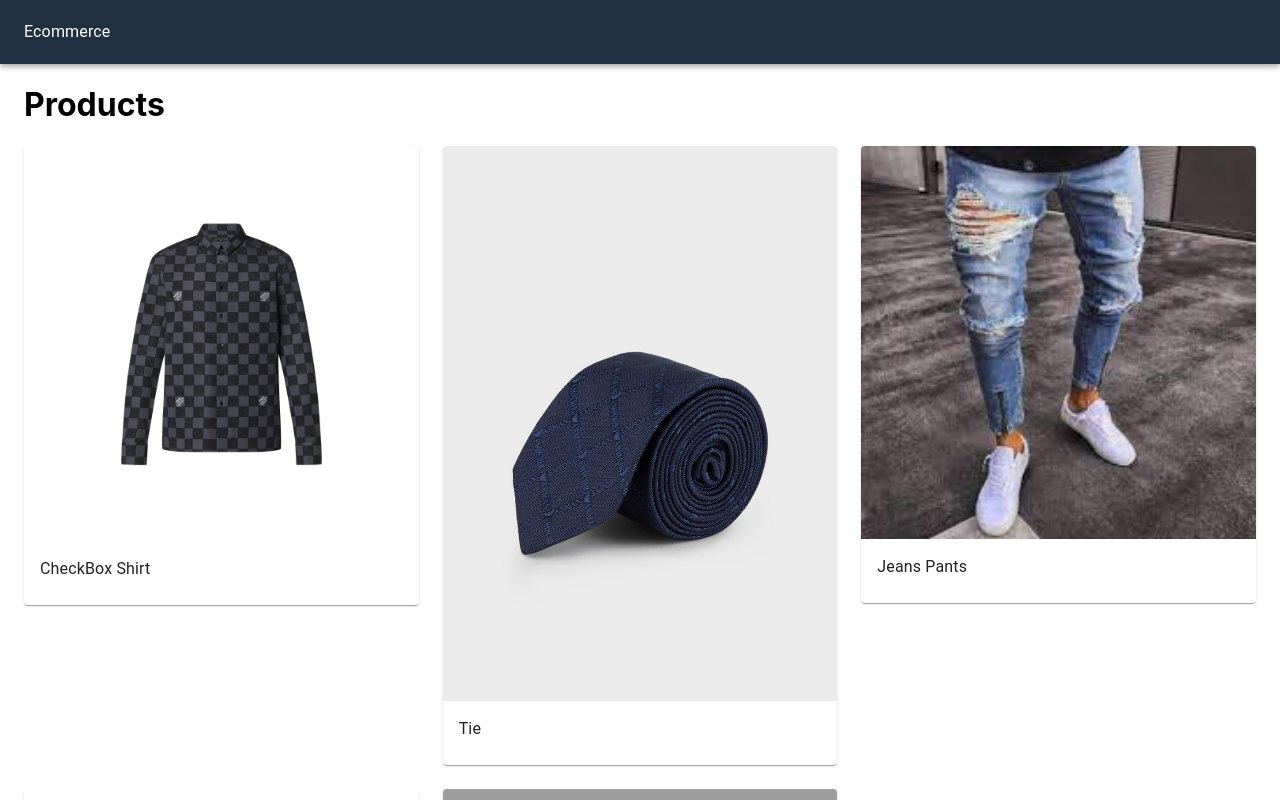
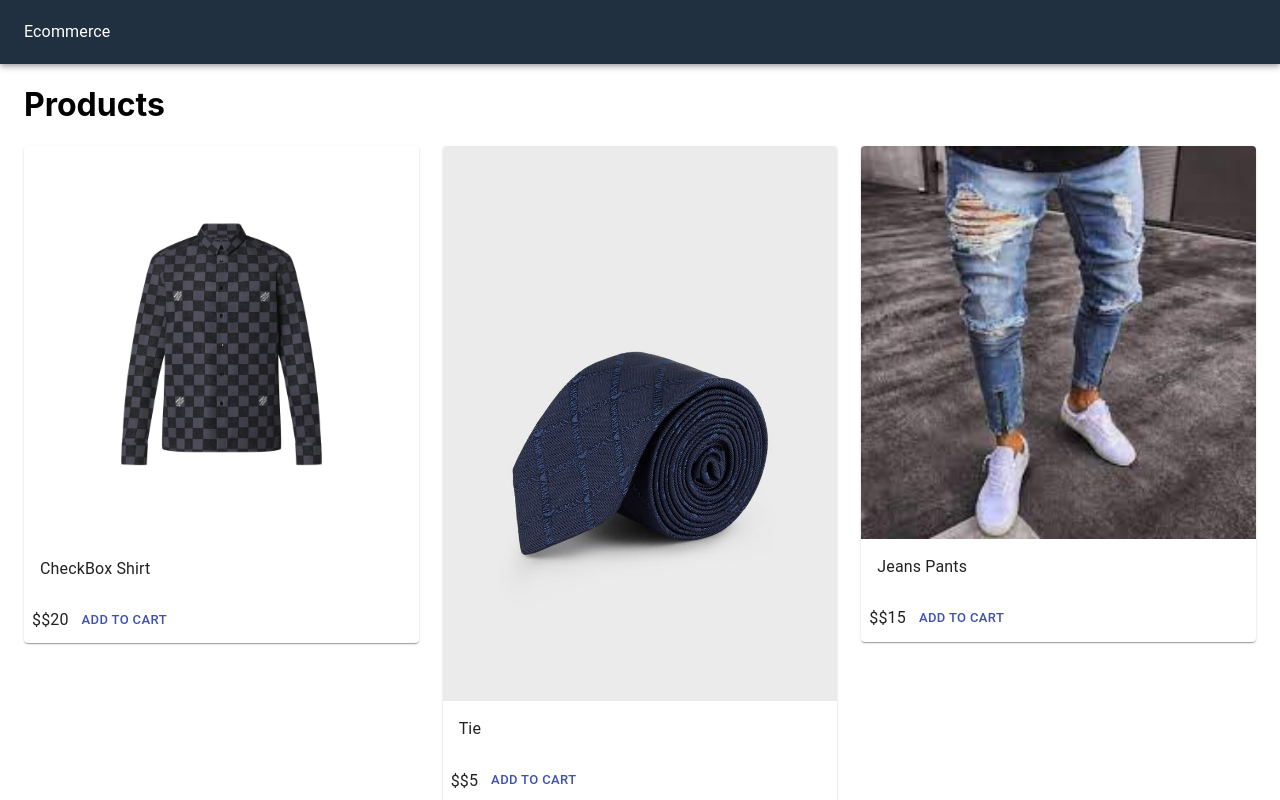
Before and after one commit to Uramud/next-ecommerce, a Next.js app: page / in a window 1280 px wide. Shown: the top 800 px of the page. Built offline with nearby package versions, Linux system fonts and the light colour scheme; grey boxes are pictures that could not be loaded.

Commit message:
Update 4.1 use of card actions
"card actions" is used to determine the action to be taken in "card action area"

```diff
--- a/pages/index.js
+++ b/pages/index.js
@@ -3,8 +3,10 @@
 // import styles from '../styles/Home.module.css';
 
 import {
+  Button,
   Card,
   CardActionArea,
+  CardActions,
   CardContent,
   CardMedia,
   Grid,
@@ -31,10 +33,16 @@ export default function Home() {
                     image={product.image}
                     title={product.name}
                   ></CardMedia>
+                  <CardContent>
+                    <Typography>{product.name}</Typography>
+                  </CardContent>
                 </CardActionArea>
-                <CardContent>
-                  <Typography>{product.name}</Typography>
-                </CardContent>
+                <CardActions>
+                  <Typography>${product.price}</Typography>
+                  <Button size="small" color="primary">
+                    Add to cart
+                  </Button>
+                </CardActions>
               </Card>
             </Grid>
           ))}
```
